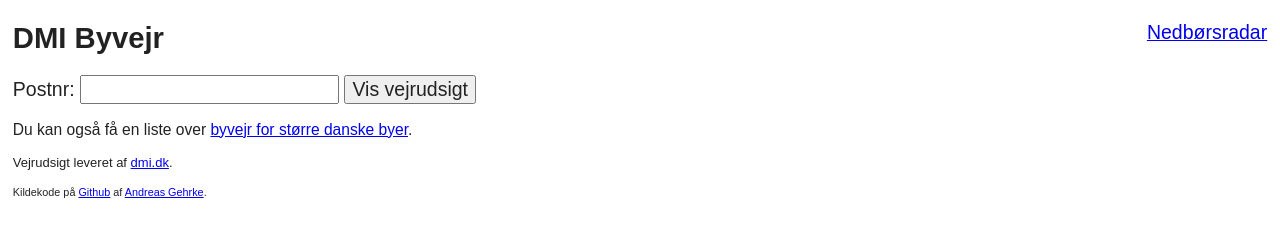
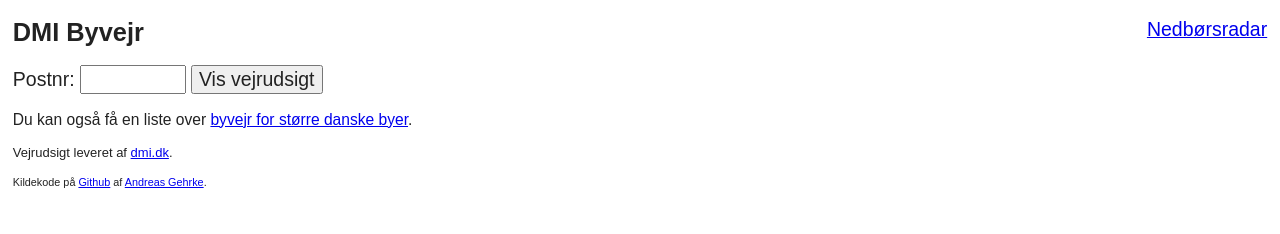
Before and after one commit to agehrke/mobile-dmi-byvejr, a plain HTML site: page index.html in a window 1280 px wide. Drawn offline with Linux system fonts and the light colour scheme.

Commit message:
Minor UI changes - decreased width of zip code input and h1 font size.

```diff
--- a/css/style.css
+++ b/css/style.css
@@ -22,7 +22,7 @@ a:focus { outline: thin dotted; }
 a:hover, a:active { outline: 0; }
 
 h1 {
-	font-size: 150%;
+	font-size: 130%;
 }
 
 #container {
@@ -58,6 +58,10 @@ header {
 .zipcode-selector input {
 	font-size: inherit;
 }
+.zipcode {
+	width: 5em;
+}
+
 .footer {
 }
 
```
